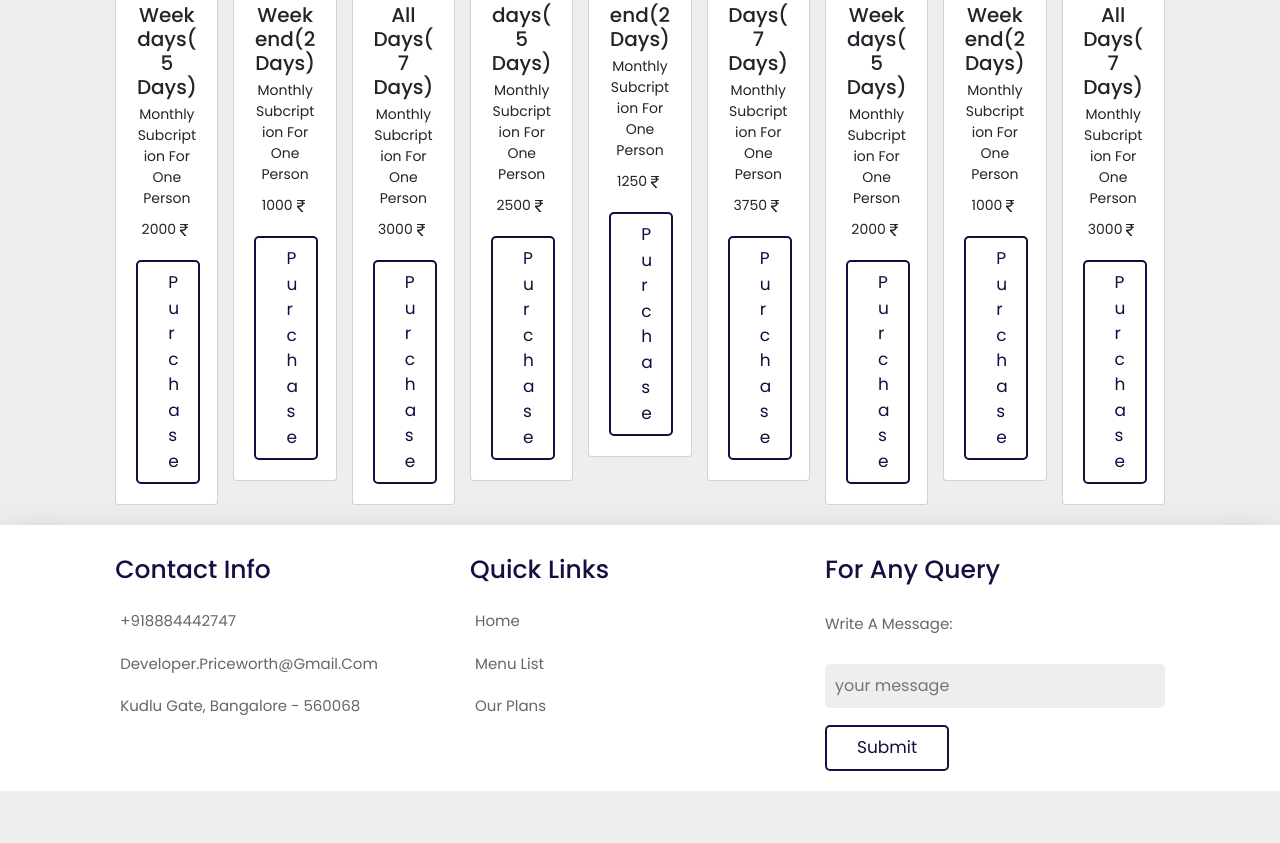
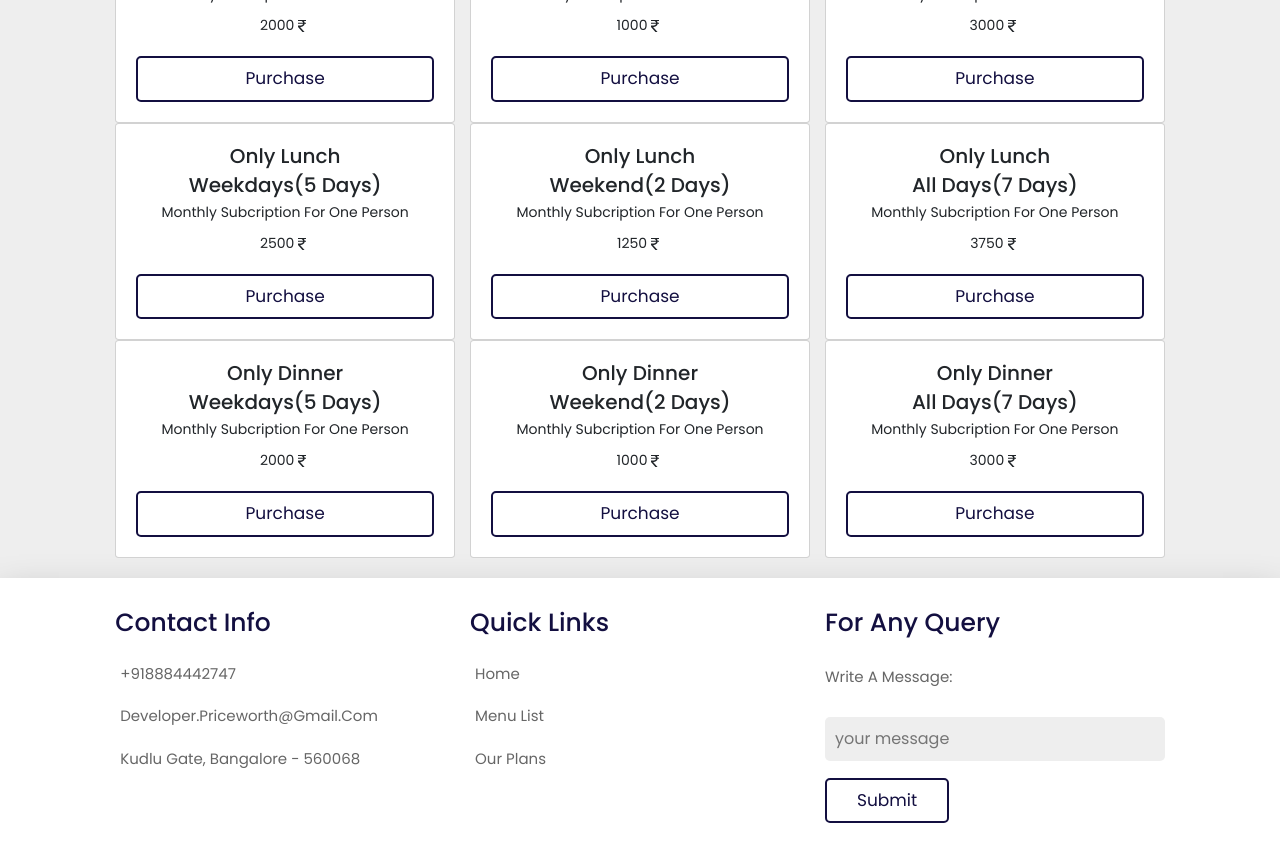
Before and after one commit to theroshni01/Home-food, a React (Create React App) app in the folder priceworth/: page / in a window 1280 px wide. Shown: the part 1160-2003 px from the top of the page. Before the commit the page ends 1951 px from the top, so only its background shows below. Built offline with nearby package versions, Linux system fonts and the light colour scheme; no server answers.

Commit message:
Update Home.js

```diff
--- a/priceworth/src/components/Home.js
+++ b/priceworth/src/components/Home.js
@@ -244,7 +244,9 @@ function Home() {
             </div>
           </div>
       </div>
+	  </div>
 
+<div class="box-container">
       <div class="row">
         <div class="col-sm-4 mb-3 mb-sm-0">
         <div class="card p-3 rounded">
@@ -292,7 +294,8 @@ function Home() {
             </div>
           </div>
       </div>
-
+	  </div>
+	  <div class="box-container">
       <div class="row">
         <div class="col-sm-4 mb-3 mb-sm-0">
         <div class="card p-3 rounded">
```
